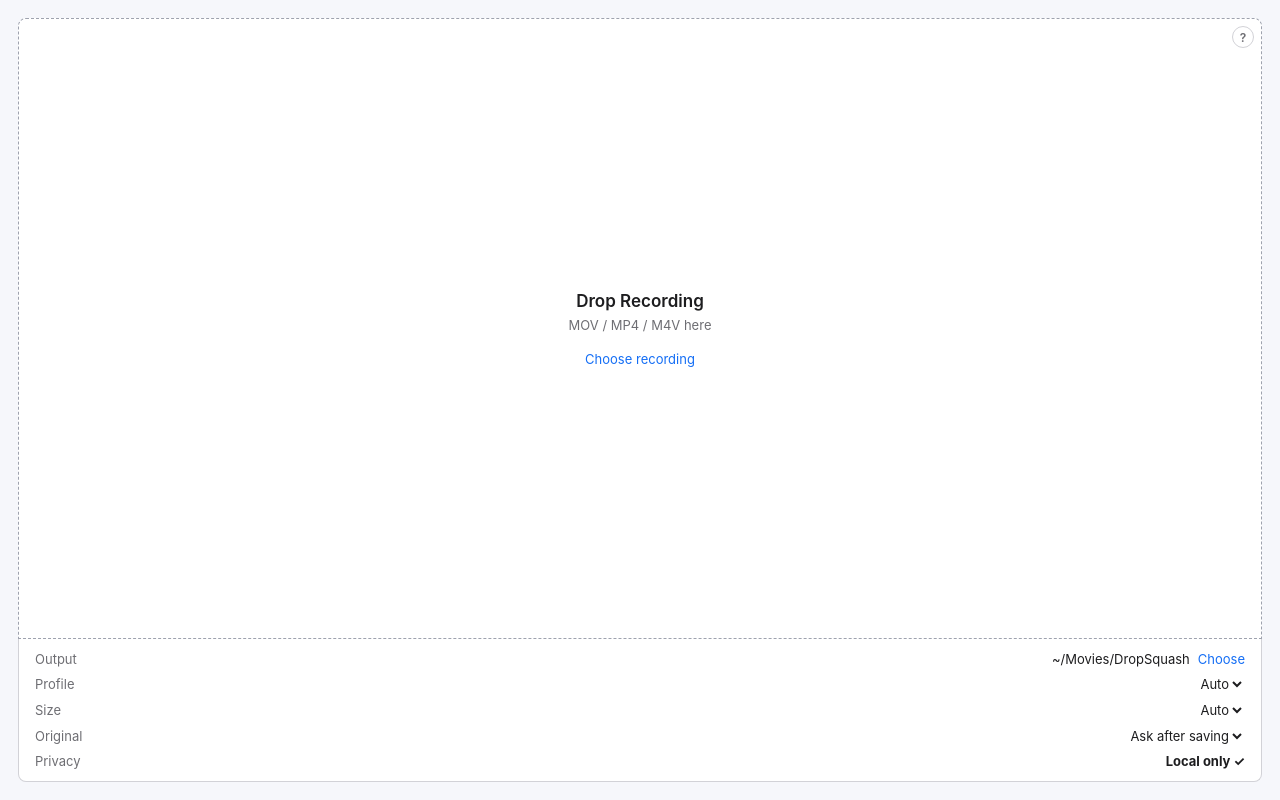
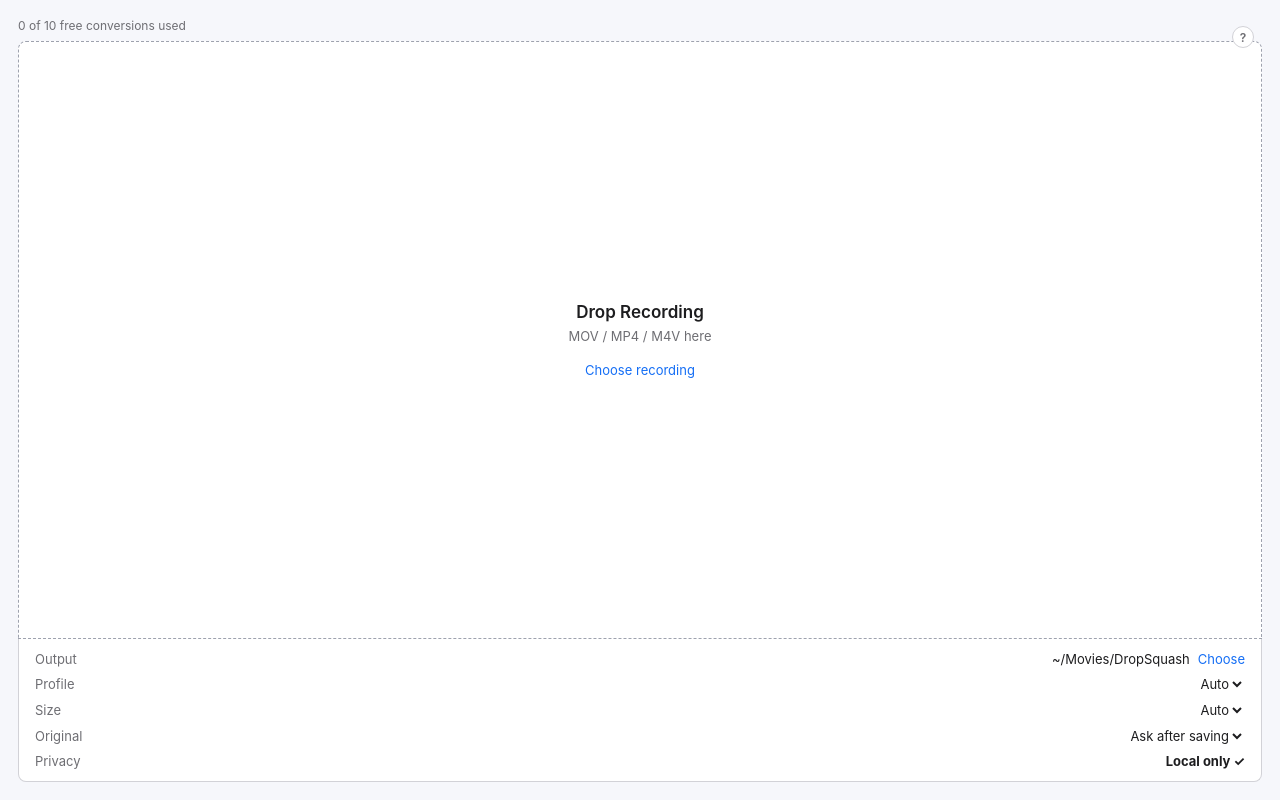
Before and after one commit to mt4110/drop-squash, a React (Vite) app in the folder apps/desktop/web/: page / in a window 1280 px wide. Built offline with nearby package versions, Linux system fonts and the light colour scheme.

Commit message:
Show desktop trial usage

```diff
--- a/apps/desktop/web/src/App.tsx
+++ b/apps/desktop/web/src/App.tsx
@@ -8,6 +8,7 @@ import { DropZone } from "./components/DropZone";
 import { HelpPopover } from "./components/HelpPopover";
 import { QueuePanel } from "./components/QueuePanel";
 import { SettingsDrawer } from "./components/SettingsDrawer";
+import { TrialBanner } from "./components/TrialBanner";
 import type {
   ConversionSummary,
   DropZoneState,
@@ -338,6 +339,11 @@ export function App() {
   return (
     <main className={`shell${queue.length > 0 ? " has-queue" : ""}`}>
       <button aria-label="Show quick tips" className="help-button" title="Show quick tips" type="button" onClick={() => setIsHelpOpen(true)}>?</button>
+      <TrialBanner
+        successfulConversions={state.successfulConversions}
+        trialLimit={state.trialLimit}
+        isLocked={state.isLocked}
+      />
       <DropZone
         isBusy={isBusy}
         isDragging={isDragging}
--- a/apps/desktop/web/src/styles.css
+++ b/apps/desktop/web/src/styles.css
@@ -15,7 +15,7 @@ body,
   box-sizing: border-box;
   display: grid;
   gap: 0;
-  grid-template-rows: minmax(160px, 1fr) auto auto;
+  grid-template-rows: auto minmax(160px, 1fr) auto auto;
   height: 100%;
   min-height: 0;
   padding: 18px;
@@ -145,6 +145,17 @@ body,
   right: 26px;
   top: 26px;
   width: 22px;
+}
+
+.trial {
+  color: #6e6e73;
+  font-size: 12px;
+  margin: 0 34px 8px 0;
+}
+
+.trial.is-locked {
+  color: #b42318;
+  font-weight: 600;
 }
 
 .settings {
```
Also changed, not shown: 2 other files (tests, documents, lock files or other folders).
